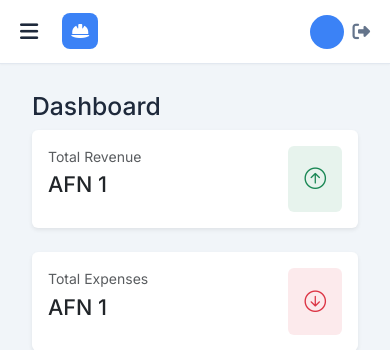
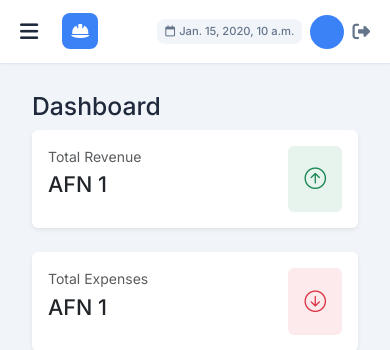
Before and after one commit to Amanzai4303/FMS-AMCCo, a Django app: template templates/dashboard.html in a window 390 px wide; the page is wider, and only the part inside the window is pictured. Shown: the top 350 px of that part. Run offline with Django 5.2, Linux system fonts and the light colour scheme; the template is opened without the code that fills it: most values are stand-ins (such as "Sample title", 1, 10 or a date in 2020).

Commit message:
fix navbar mobile layout

```diff
--- a/templates/base.html
+++ b/templates/base.html
@@ -342,11 +342,6 @@
                 gap: 4px;
             }
 }
-@media (max-width: 480px) {
-    .date-display {
-        display: none;
-    }
-}
         }
     </style>
 </head>
```
Lines whose indentation alone changed are shown as unchanged.
